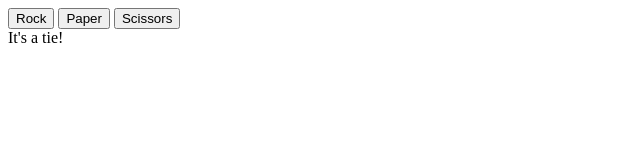
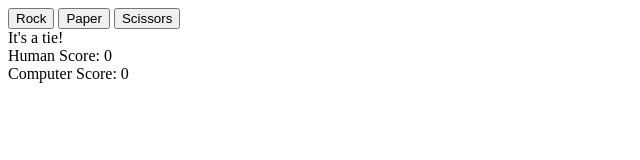
Before and after one commit to sivewritescode/odin-rock-paper-scissors, a plain HTML site: page index.html in a window 1280 px wide. Both pictures are taken after a click on the button "Rock". Shown: the whole page, without its empty margins (0-640 px from the left). Drawn offline with Linux system fonts and the light colour scheme.

Commit message:
Display running score on page instead of console

```diff
--- a/index.html
+++ b/index.html
@@ -11,6 +11,8 @@
   <button id="scissors">Scissors</button>
 
   <div id="results"></div>
+  <div id="human-score"></div>
+  <div id="computer-score"></div>
   <script src="./main.js"></script>
 </body>
 </html>
--- a/main.js
+++ b/main.js
@@ -41,8 +41,8 @@ rockButton.addEventListener("click", () => {
 
   playRound("rock", getComputerChoice());
 
-  console.log(`Human Score: ${humanScore}`);
-  console.log(`Computer Score: ${computerScore}\n\n`);
+  humanScoreDisplay.textContent = `Human Score: ${humanScore}`;
+  computerScoreDisplay.textContent = `Computer Score: ${computerScore}\n\n`;
 });
 
 let paperButton = document.querySelector("#paper");
@@ -50,8 +50,8 @@ paperButton.addEventListener("click", () => {
 
   playRound("paper", getComputerChoice());
 
-  console.log(`Human Score: ${humanScore}`);
-  console.log(`Computer Score: ${computerScore}\n\n`);
+  humanScoreDisplay.textContent = `Human Score: ${humanScore}`;
+  computerScoreDisplay.textContent = `Computer Score: ${computerScore}\n\n`;
 });
 
 let scissorsButton = document.querySelector("#scissors");
@@ -59,8 +59,10 @@ scissorsButton.addEventListener("click", () => {
 
   playRound("scissors", getComputerChoice());
 
-  console.log(`Human Score: ${humanScore}`);
-  console.log(`Computer Score: ${computerScore}\n\n`);
+  humanScoreDisplay.textContent = `Human Score: ${humanScore}`;
+  computerScoreDisplay.textContent = `Computer Score: ${computerScore}\n\n`;
 });
 
 let results = document.querySelector("#results");
+let humanScoreDisplay = document.querySelector("#human-score");
+let computerScoreDisplay = document.querySelector("#computer-score");
```
